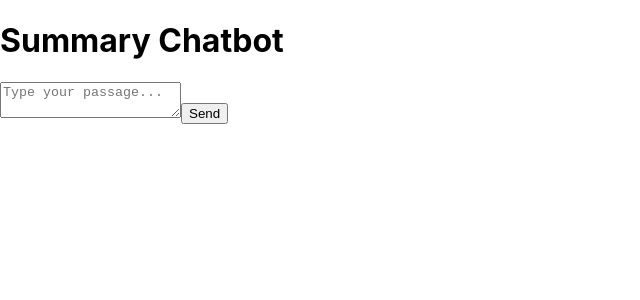
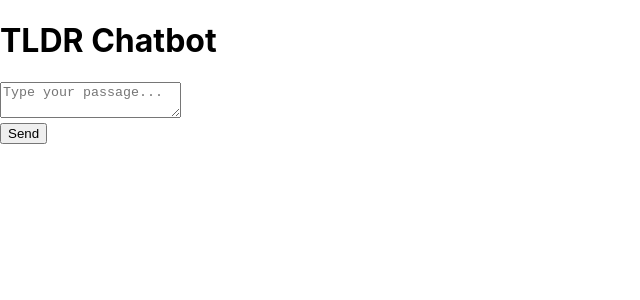
Before and after one commit to marklin2234/cohere_project, a React (Create React App) app: page / in a window 1280 px wide. Shown: the top 300 px of the page, without its empty margins (0-640 px from the left). Built offline with nearby package versions, Linux system fonts and the light colour scheme.

Commit message:
restyle the submit button

```diff
--- a/src/App.js
+++ b/src/App.js
@@ -47,7 +47,7 @@ function App() {
 
   return (
     <div className="container">
-      <h1>Summary Chatbot</h1>
+      <h1>TLDR Chatbot</h1>
       <div className="chat-container">
         {chatHistory.map((chat, index) => (
           <div key={index}>
@@ -59,12 +59,14 @@ function App() {
         ))}
       </div>
       <form onSubmit={handleSubmit}>
+        <div class="chat-input">
           <textarea
             type="text"
             value={userInput}
             onChange={handleUserInput}
             placeholder="Type your passage..."
           />
+        </div>
         <button type="submit">Send</button>
       </form>
     </div>
```
Lines whose indentation alone changed are shown as unchanged.
